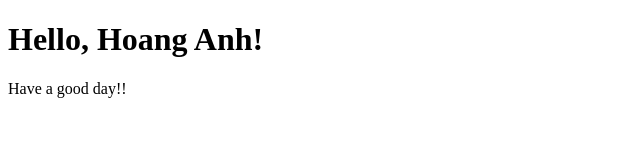
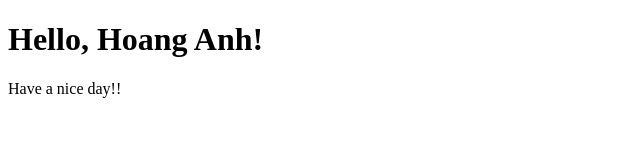
Before and after one commit to cuajv07/webserver, a plain HTML site: page index.html in a window 1280 px wide. Shown: the full height of the page, 0-640 px from the left. Drawn offline with Linux system fonts and the light colour scheme.

Commit message:
update nice day

```diff
--- a/index.html
+++ b/index.html
@@ -7,6 +7,6 @@
 </head>
 <body>
 	<h1>Hello, Hoang Anh!</h1>
-	<p>Have a good day!!</p>
+	<p>Have a nice day!!</p>
 </body>
 </html>
```
